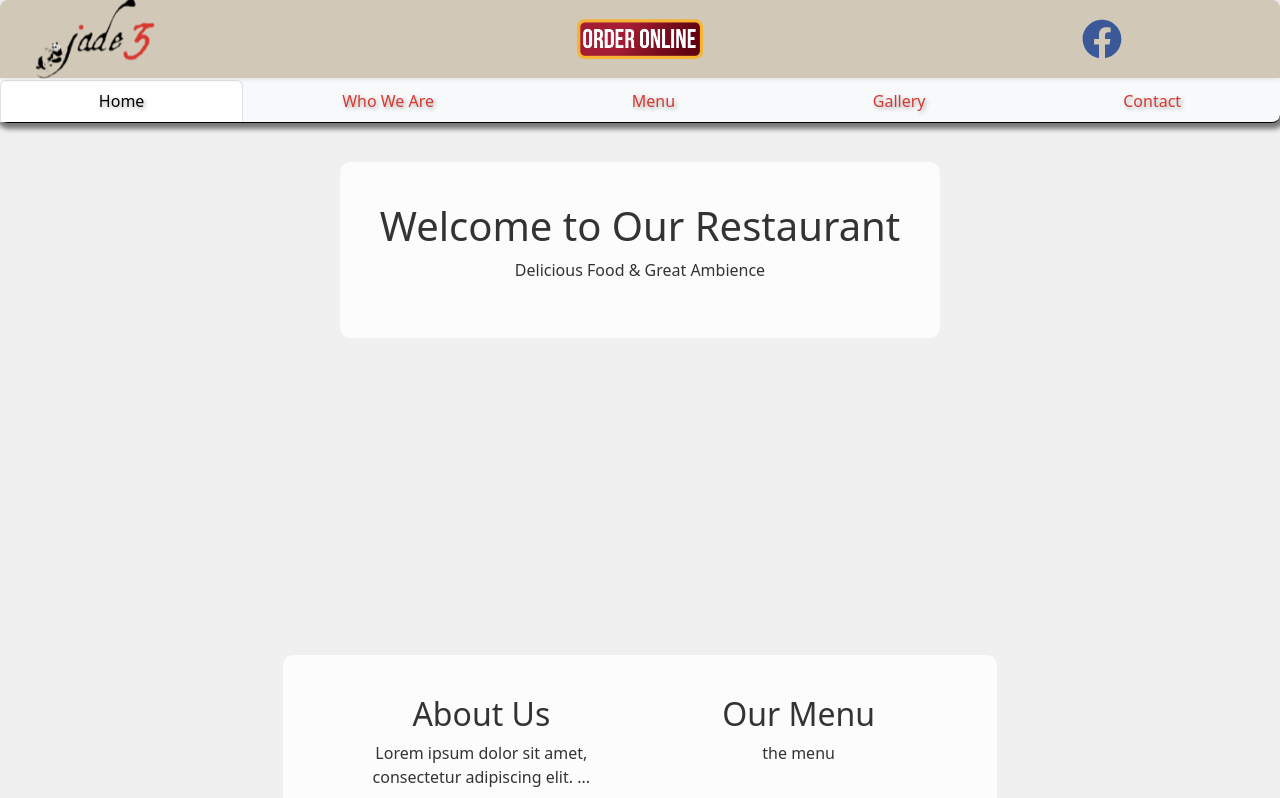
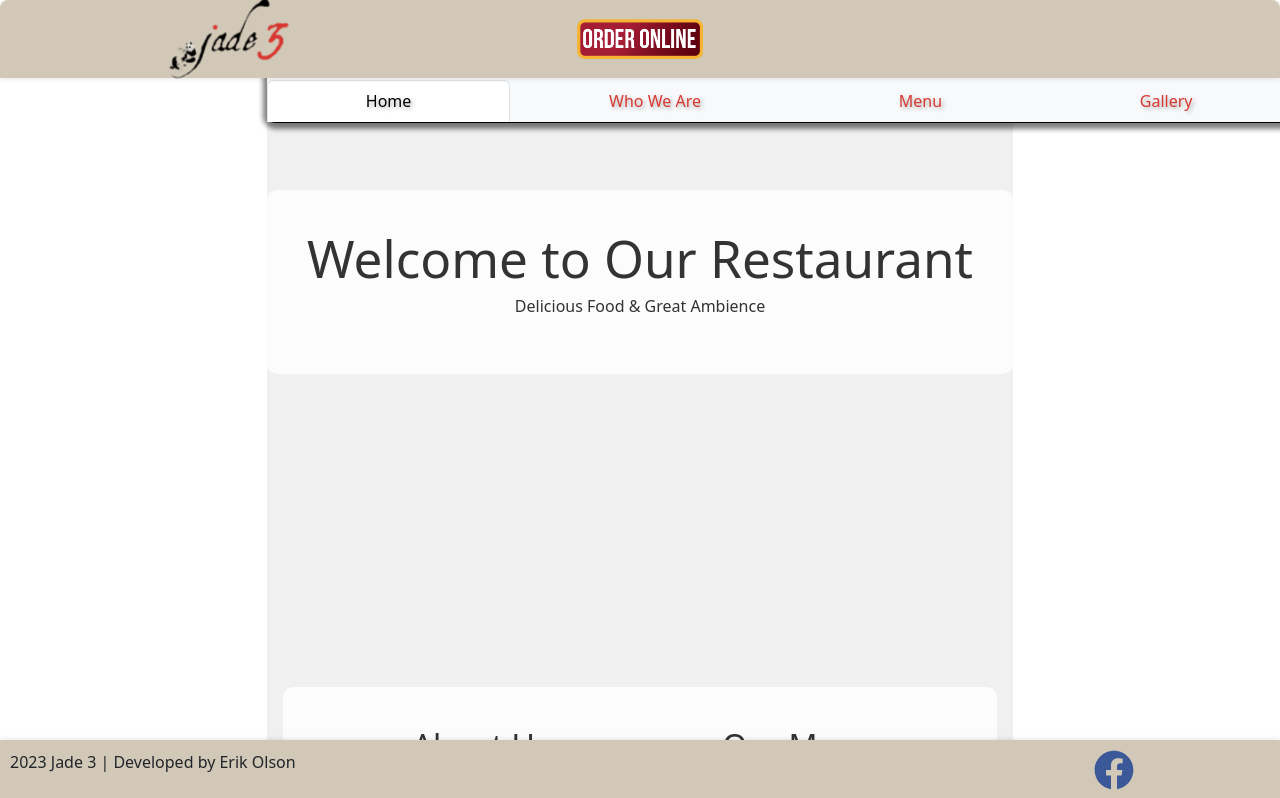
Before and after one commit to ErikAmerico/Jade3, a React (Vite) app: page / in a window 1280 px wide. Shown: the top 798 px of the page. Built offline with nearby package versions, Linux system fonts and the light colour scheme.

Commit message:
added index.css, changed everything about the styling. revert back to previous commit if things go bad

```diff
--- a/src/App.css
+++ b/src/App.css
@@ -1,15 +1,61 @@
-
+/*
 body {
   margin: 0;
   padding: 0;
-}
+} */
 
-* {
+
+/* * {
   box-sizing: border-box;
-}
+} */
+
+/*
 
 .header, #root, footer {
   min-width: 100vh;
+} */
+
+#root {
+  max-width: 1280px;
+  margin: 0 auto;
+  padding: 2rem;
+  text-align: center;
+}
+
+.logo {
+  height: 6em;
+  padding: 1.5em;
+  will-change: filter;
+  transition: filter 300ms;
+}
+.logo:hover {
+  filter: drop-shadow(0 0 2em #646cffaa);
+}
+.logo.react:hover {
+  filter: drop-shadow(0 0 2em #61dafbaa);
+}
+
+@keyframes logo-spin {
+  from {
+    transform: rotate(0deg);
+  }
+  to {
+    transform: rotate(360deg);
+  }
+}
+
+@media (prefers-reduced-motion: no-preference) {
+  a:nth-of-type(2) .logo {
+    animation: logo-spin infinite 20s linear;
+  }
+}
+
+.card {
+  padding: 2em;
+}
+
+.read-the-docs {
+  color: #888;
 }
 
 .App {
--- a/src/components/Footer/Foot.css
+++ b/src/components/Footer/Foot.css
@@ -1,5 +1,6 @@
-footer {
-    /* display: flex; */
+/* display: flex; */
+/* footer {
+
     justify-content: space-between;
     align-items: center;
     padding: 10px;
@@ -9,4 +10,27 @@ footer {
     width: 100%;
     background-color: #D1C8B7;
     box-shadow: 0px 1px 5px rgba(0, 0, 0, 0.1);
+  } */
+
+
+  .footer {
+    text-align: center; /* Center the contents horizontally */
+    padding: 10px;
+    width: 100%;
+    background-color: #D1C8B7;
+    box-shadow: 0px -1px 5px rgba(0, 0, 0, 0.1); /* Negative value for the shadow to appear at the top */
+    position: fixed; /* Fixed positioning to stick at the bottom */
+    bottom: 0;
+    left: 0;
   }
+
+  .footer-content {
+    display: flex;
+    justify-content: space-between;
+    align-items: center;
+  }
+
+  .social-icons {
+    display: flex;
+    align-items: center;
+  }
--- a/src/components/Footer/Footer.jsx
+++ b/src/components/Footer/Footer.jsx
@@ -1,56 +1,38 @@
-import './Foot.css'
+// import './Foot.css'
+// import { FaFacebook } from 'react-icons/fa';
+// import { IconContext } from 'react-icons';
+
+// export default function Footer() {
+//     return (
+//         <footer>
+//             <div className="">
+//                 <p>2023 Jade 3 | Developed by Erik Olson</p>
+//             </div>
+//         </footer>
+//     );
+// }
+
+import './Foot.css';
 import { FaFacebook } from 'react-icons/fa';
 import { IconContext } from 'react-icons';
 
 export default function Footer() {
-    return (
-        <footer>
-            <div className="">
-                <p>2023 Jade 3 | Developed by Erik Olson</p>
-            </div>
-        </footer>
-    );
+  return (
+    <footer className="footer">
+      <div className="footer-content">
+        <p xs={4}>2023 Jade 3 | Developed by Erik Olson</p>
+        <div className="social-icons" xs={4}>
+          <a
+            href="https://www.facebook.com/jade3amesbury3"
+            target="_blank"
+            rel="noopener noreferrer"
+          >
+            <IconContext.Provider value={{ className: 'icon' }}>
+              <FaFacebook style={{ color: '#3b5998' }} />
+            </IconContext.Provider>
+          </a>
+        </div>
+      </div>
+    </footer>
+  );
 }
-
-// import './Foot.css';
-// import { FaGithub, FaInstagram, FaLinkedin, FaFacebook } from 'react-icons/fa';
-// import { IconContext } from 'react-icons';
-
-// const customTwitterIcon = (
-//     <svg
-//         xmlns="http://www.w3.org/2000/svg"
-//         height="1em"
-//         viewBox="0 0 512 512"
-//     >
-//         <path d="M389.2 48h70.6L305.6 224.2 487 464H345L233.7 318.6 106.5 464H35.8L200.7 275.5 26.8 48H172.4L272.9 180.9 389.2 48zM364.4 421.8h39.1L151.1 88h-42L364.4 421.8z" />
-//     </svg>
-// );
-
-// export default function Footer() {
-//   return (
-//     <footer>
-//       <div className="social-icons">
-//         <a href="https://www.facebook.com/jade3amesbury3.com" target="_blank" rel="noopener noreferrer">
-//           <IconContext.Provider value={{ className: 'icon' }}>
-//             <FaFacebook />
-//           </IconContext.Provider>
-//         </a>
-//         <a href="https://www.linkedin.com/in/erik-olson-977513262/" target="_blank" rel="noopener noreferrer">
-//           <IconContext.Provider value={{ className: 'icon' }}>
-//             <FaLinkedin />
-//           </IconContext.Provider>
-//         </a>
-//         <a href="https://twitter.com/KireNoslo" target="_blank" rel="noopener noreferrer">
-//           <IconContext.Provider value={{}}>
-//             {customTwitterIcon}
-//           </IconContext.Provider>
-//         </a>
-//         <a href="https://www.instagram.com/erik_says_/" target='_blank' rel='noopener noreferrer'>
-//           <IconContext.Provider value={{ className: 'icon' }}>
-//             <FaInstagram />
-//           </IconContext.Provider>
-//         </a>
-//       </div>
-//     </footer>
-//   );
-// }
--- a/src/components/Header/Head.css
+++ b/src/components/Header/Head.css
@@ -43,6 +43,8 @@
   height: 2.5rem;
 }
 
+
+
 .social-icons{
   display: flex;
   justify-content: space-between;
--- a/src/components/Header/Header.jsx
+++ b/src/components/Header/Header.jsx
@@ -16,19 +16,19 @@ export default function Header() {
       <header className="header">
         <Container fluid>
           <Row className="align-items-center">
-            <Col xs={12} md={4}>
+            <Col xs={6} md={4}>
               <div className="header-title">
                 {logo}
               </div>
             </Col>
-            <Col xs={12} md={4} className="text-center">
+            <Col xs={6} md={4} className="text-center">
               <div>
                 <a href="http://www.enjoymenus.com/ViewMenus.aspx?RestaurantID=e36cd478-865a-439c-a3f5-c96d71bd387b">
                   <img src="/images/orderOnline.png" alt="" id="orderOnline" />
                 </a>
               </div>
             </Col>
-            <Col xs={12} md={4} className="text-center d-flex justify-content-end">
+            <Col xs={12} md={4} className="text-center d-flex justify-content-end d-none">
               <div className="social-icons">
                 <a
                   href="https://www.facebook.com/jade3amesbury3"
--- a/src/components/NavFolder/Nav.css
+++ b/src/components/NavFolder/Nav.css
@@ -22,7 +22,7 @@
 
 .nav-link:hover {
   color: #D1C8B7;
-  text-shadow: 2px 2px 4px rgba(0, 0, 0, 0.3);
+  text-shadow: 2px 2px 4px #f1faee;
 }
 
 
@@ -31,7 +31,7 @@
 }
 
 .nav-link-text:hover {
-  text-shadow: 2px 2px 4px #f1faee;;
+  text-shadow: 2px 2px 4px #f1faee;
   display: inline-block;
   animation: navPulse 1.5s linear infinite;
 }
--- /dev/null
+++ b/src/index.css
@@ -0,0 +1,12 @@
+body {
+    margin: 0;
+    display: flex;
+    place-items: center;
+    min-width: 320px;
+    min-height: 100vh;
+  }
+
+  h1 {
+    font-size: 3.2em;
+    line-height: 1.1;
+  }
--- a/src/main.jsx
+++ b/src/main.jsx
@@ -1,8 +1,8 @@
-import React from 'react'
 import ReactDOM from 'react-dom/client'
 import { createBrowserRouter, RouterProvider } from 'react-router-dom';
 import 'bootstrap/dist/css/bootstrap.min.css';
 import 'bootstrap/dist/js/bootstrap.bundle.min';
+import './index.css';
 
 import App from './App'
 import Home from './components/Home/Home.jsx'
```
